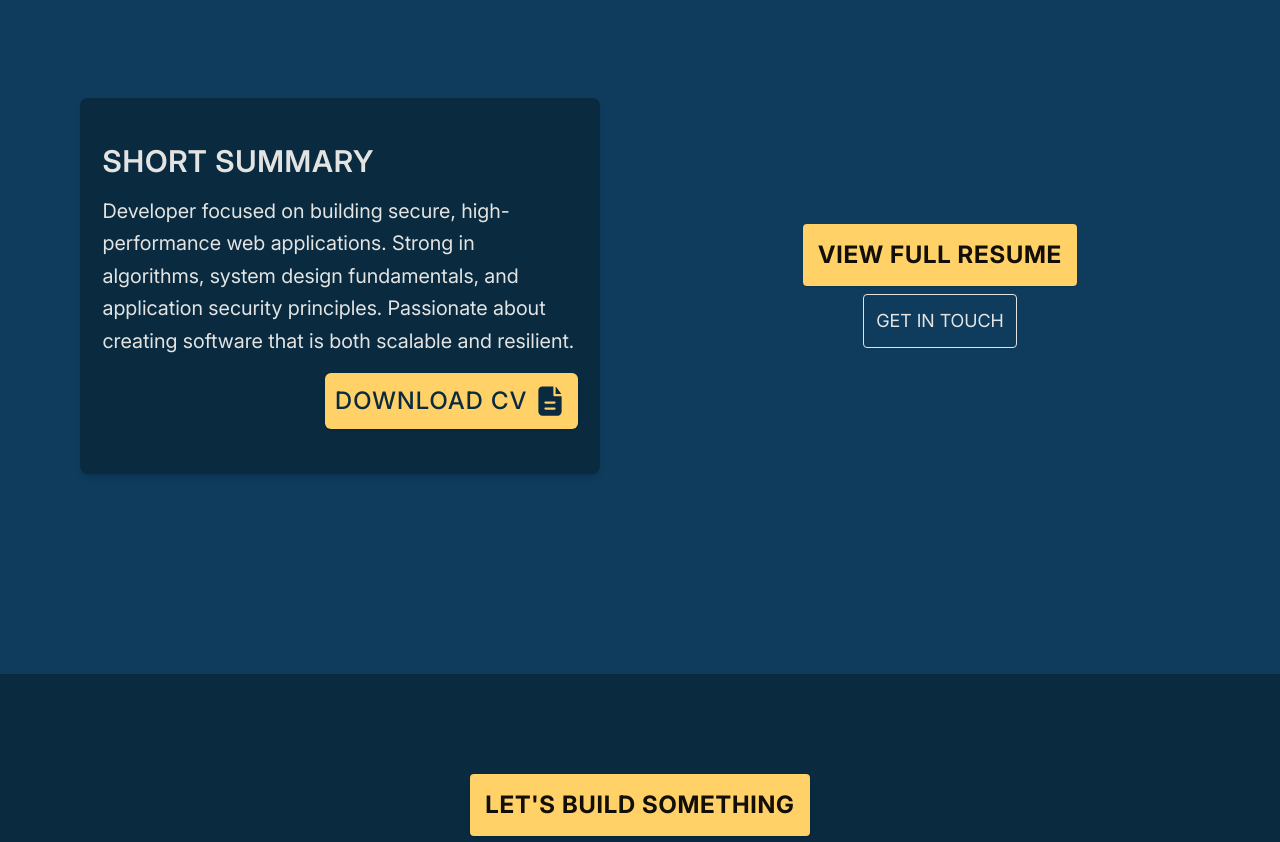
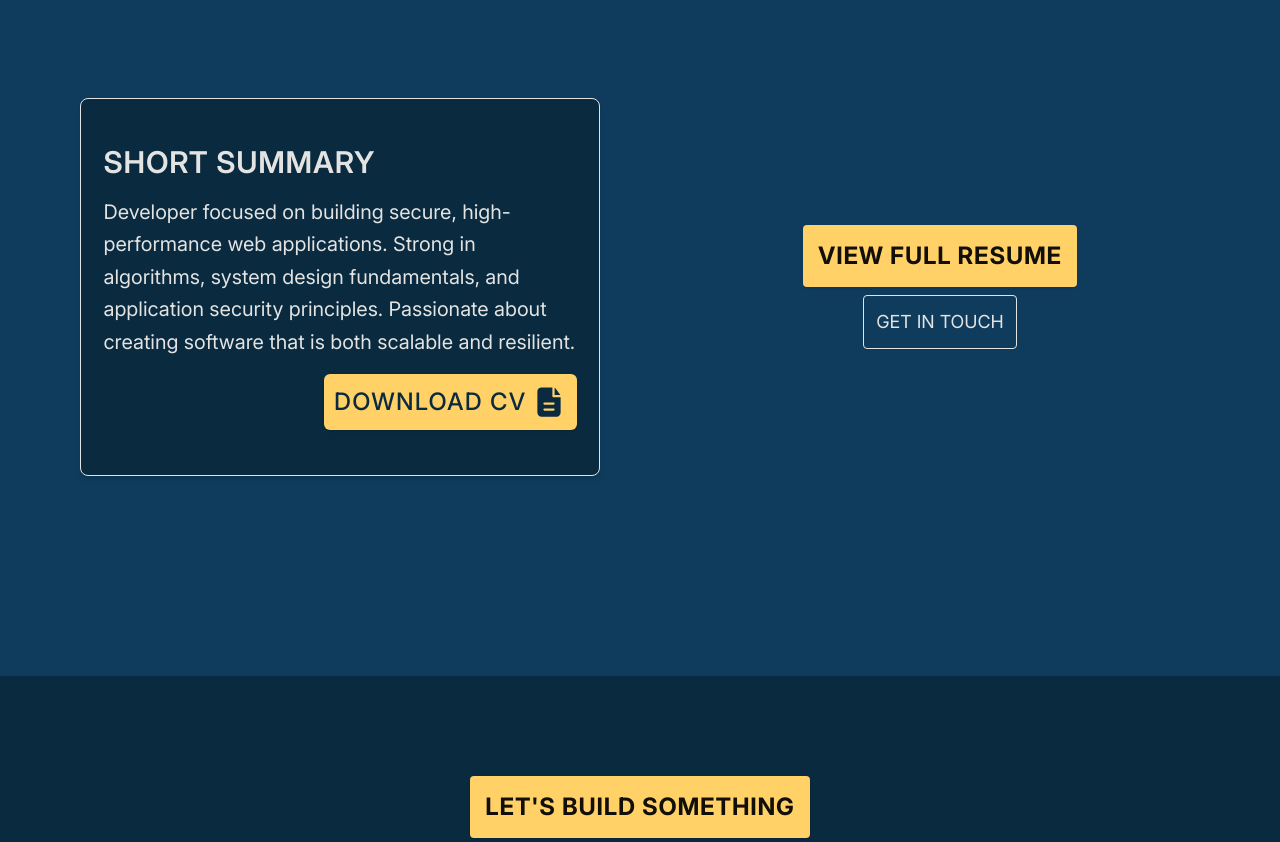
Before and after one commit to el-tecson/portfolio, a Next.js app: page / in a window 1280 px wide. Shown: the part 7369-8211 px from the top of the page. Built offline with nearby package versions, Linux system fonts and the light colour scheme; a web font is replaced by a local one.

Commit message:
chore: Add border to cv-card on Home as well

```diff
--- a/src/components/ui/cv-card.tsx
+++ b/src/components/ui/cv-card.tsx
@@ -11,7 +11,7 @@ export default function CVCard({ className, children, title, isHome, ...props }:
   return (
     <div
       className={`
-            ${isHome ? "bg-home-overlay" : "bg-overlay"} rounded-lg shadow-md hover:shadow-lg transition
+            ${isHome ? "bg-home-overlay border border-solid border-home-txt" : "bg-overlay"} rounded-lg shadow-md hover:shadow-lg transition
             px-[15px] py-[30px] sm:px-[22.5px] sm:py-[45px] flex flex-col gap-4 cursor-pointer
             hover:transform-[scale(1.01)_translateY(-2px)] duration-200
             ${className}
```
